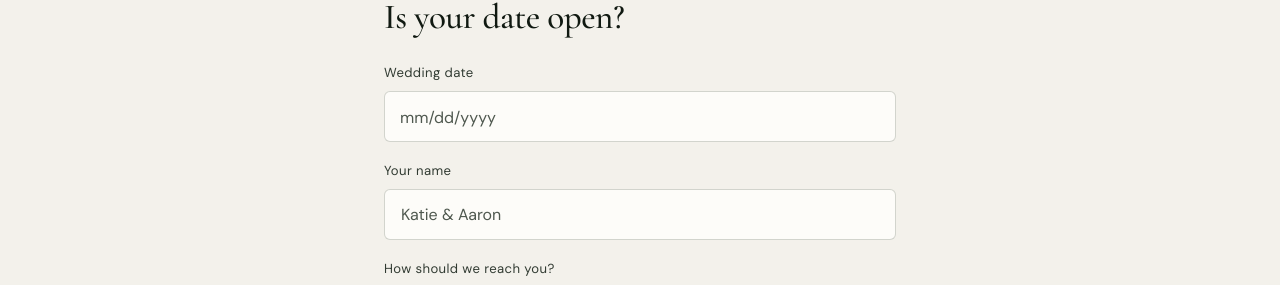
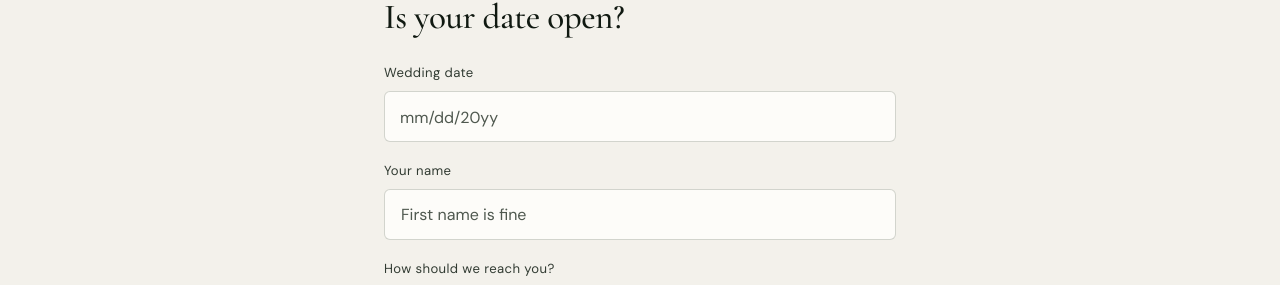
Before and after one commit to jshplhm/goldenflowers, a Jekyll site: the page built from consultation-form/index.md, in a window 1280 px wide and 1400 px high, scrolled down 634 px. Shown: the part 384-669 px from the top of the window. Built offline with Jekyll 4.4.1, drawn with Linux system fonts in a browser that asks for light colours.

Commit message:
Consult form round 8: year auto-completes, Back docks into the bar
Date mask knows the year is always 20xx: "27" completes to 2027 the
moment it's typed (streaming "061127" gives a full date in six digits),
typing "2027" in full still works because "20..." passes through — safe
now that 2020 is outside the valid range, so a bare "20" can only mean
the century. Ghost/placeholder reads mm/dd/20yy. Expansion only ever
happens while typing forward, never on deletes, never on a timer.

Back is an arrow docked into the start of the progress row: the first
bar segment shortens to clear it (sibling selector on [hidden]), the
second bar never changes, and the arrow centers on the bar line so the
row stays 2px tall.

No-spam notes drop the "Wedding only." prefix on all three variants.
Name placeholder: "First name is fine".

Server v3.3 (deploy anytime, no ordering hazard): Page and Button
columns return, fed by the cta_page/cta_button params the form already
sends. Sheet-only; still absent from the notification email.

Co-Authored-By: Claude Fable 5 <noreply@anthropic.com>

```diff
--- a/_includes/consult-modal.html
+++ b/_includes/consult-modal.html
@@ -4,11 +4,11 @@
     it appears on the thank-you screen as the natural "done" affordance. {%- endcomment -%}
     <button class="modal-close" type="button" aria-label="Close" data-consult-close hidden>&times;</button>
     <form action="{{ site.consult_endpoint }}" method="POST" data-multistep data-ajax>
-      {%- comment -%} Back sits in the card's top-left corner (mirroring the
-      thank-you X) so step 2 spends no vertical space on chrome. No step
-      counter: the progress bar says where you are. {%- endcomment -%}
-      <button type="button" class="form-back" data-form-back aria-label="Back" hidden>&larr;</button>
-      <div class="form-progress" aria-hidden="true"><span class="on"></span><span data-progress-step2></span></div>
+      {%- comment -%} No step counter: the progress bar says where you are.
+      On step 2 the Back arrow docks into the start of the first bar
+      segment (the bar shortens to make room) so it costs no vertical
+      space. {%- endcomment -%}
+      <div class="form-progress"><button type="button" class="form-back" data-form-back aria-label="Back" hidden>&larr;</button><span class="on"></span><span data-progress-step2></span></div>
       <h2 id="consult-modal-title" data-form-heading>Is your date open?</h2>
       <div class="hp-wrap" aria-hidden="true">
         <label for="m-hp">Company</label>
@@ -17,11 +17,11 @@
       <div class="form-step-1">
         <div class="field-full">
           <label for="m-date">Wedding date</label>
-          <input type="text" id="m-date" name="date" placeholder="mm/dd/yyyy" inputmode="numeric" maxlength="10" autocomplete="off" data-date-mask required>
+          <input type="text" id="m-date" name="date" placeholder="mm/dd/20yy" inputmode="numeric" maxlength="10" autocomplete="off" data-date-mask required>
         </div>
         <div class="field-full">
           <label for="m-name">Your name</label>
-          <input type="text" id="m-name" name="name" placeholder="Katie &amp; Aaron" autocomplete="name" required>
+          <input type="text" id="m-name" name="name" placeholder="First name is fine" autocomplete="name" required>
         </div>
         {%- comment -%} Contact chooser, check all that apply: each checked
         channel reveals its field (CSS :has() covers no-JS; JS enables/
--- a/_includes/redesign-consult-js.html
+++ b/_includes/redesign-consult-js.html
@@ -290,16 +299,15 @@ function appendCommon_(params, form){
     var gt=document.createElement('span'); gt.className='gt'; var rest=document.createTextNode('');
     ghost.appendChild(gt); ghost.appendChild(rest); field.appendChild(ghost);
     el.removeAttribute('placeholder');
-    function render(){ gt.textContent=el.value; rest.nodeValue='mm/dd/yyyy'.slice(el.value.length); }
-    // "20" is ambiguous mid-type — the 2-digit shorthand for 2020 AND the
-    // first half of "2027" typed in full. Never guess on a timer (a slow
-    // typist pausing after "20" used to get hijacked to 2020 with further
-    // keystrokes bouncing off maxlength): a 2-digit year settles only at
-    // the moments typing is unambiguously done — leaving the field, or
-    // pressing Continue (the advance handler calls _finalizeYear).
+    function render(){ gt.textContent=el.value; rest.nodeValue='mm/dd/20yy'.slice(el.value.length); }
+    // Mostly vestigial now that the mask expands 2-digit years live, but a
+    // paste or delete can still leave a bare 2-digit year at blur/Continue.
+    // "20" is exempt: that's the century prefix mid-type (someone typing
+    // "2027" in full), not shorthand for 2020 — expanding it would revive
+    // the old hijack bug. It just fails the format check instead.
     function finalizeYear(){
       var m=el.value.match(/^(\d\d\/\d\d\/)(\d\d)$/);
-      if(m){ el.value=m[1]+'20'+m[2]; render(); }
+      if(m&&m[2]!=='20'){ el.value=m[1]+'20'+m[2]; render(); }
       applyDateValidity(el);
     }
     el._finalizeYear=finalizeYear;
--- a/assets/css/redesign.css
+++ b/assets/css/redesign.css
@@ -507,7 +507,7 @@ body.lb-open{overflow:hidden;}
    carrying asterisks. (.form-head-label still dresses the thank-you's
    "What happens next".) */
 .form-head-label{font-size:.78rem;letter-spacing:.2em;text-transform:uppercase;color:var(--ink);font-weight:500;}
-.form-progress{display:flex;gap:14px;}
+.form-progress{display:flex;gap:14px;position:relative;}
 .form-progress span{height:2px;flex:1;background:oklch(80% .015 120/.5);transition:background .3s;}
 .form-progress span.on{background:var(--forest-deep);}
 label .opt{color:var(--mute);}
@@ -530,15 +530,15 @@ label .opt{color:var(--mute);}
 .form-section select:has(> option[value=""]:checked),.modal select:has(> option[value=""]:checked){color:var(--mute);}
 .form-advance{margin-top:22px;}
 .form-advance .btn-primary,.form-submit .btn-primary{width:100%;justify-content:center;}
-/* Step 2's Back is a bare arrow in the card's top-left corner — the exact
-   mirror of the thank-you X (same size, same hover circle), so it reads as
-   chrome and costs no vertical space. On the inline page form it floats in
-   the section's top padding instead. */
-.form-back{position:absolute;top:10px;left:12px;width:38px;height:38px;border:none;background:transparent;font-size:1.4rem;line-height:1;color:var(--mute);cursor:pointer;border-radius:50%;padding:0;text-align:center;font-family:var(--b);transition:background .2s,color .2s;}
-.form-back:hover{background:oklch(20% .02 150/.07);color:var(--ink);}
+/* Step 2's Back docks into the start of the progress row: the first bar
+   segment shortens to make room for the arrow (the second bar never
+   changes), and the arrow centers on the bar line without adding row
+   height — zero vertical cost. */
+.form-back{position:absolute;left:-7px;top:50%;transform:translateY(-50%);width:30px;height:30px;border:none;background:transparent;font-size:1.25rem;line-height:1;color:var(--forest-deep);cursor:pointer;border-radius:50%;padding:0;text-align:center;font-family:var(--b);transition:background .2s,color .2s;}
+.form-back:hover{background:oklch(20% .02 150/.07);}
 .form-back:focus-visible{outline:2px solid var(--terra);outline-offset:2px;}
-.form-section [data-form-wrap]{position:relative;}
-.form-section .form-back{top:-46px;left:-10px;}
+/* Bar 1 clears the arrow only while Back is visible (step 2). */
+.form-back:not([hidden])+span{margin-left:34px;}
 .form-submit{margin-top:8px;}
 .date-field{position:relative;display:block;}
 .date-ghost{position:absolute;left:16px;top:14px;font-size:1rem;color:var(--mute);pointer-events:none;}
--- a/consultation-form/index.md
+++ b/consultation-form/index.md
@@ -46,8 +46,7 @@ redirect_from:
 <section class="form-section" id="consultation">
   <div data-form-wrap>
     <form action="{{ site.consult_endpoint }}" method="POST" id="consultation-form" data-multistep data-ajax>
-      <button type="button" class="form-back" data-form-back aria-label="Back" hidden>&larr;</button>
-      <div class="form-progress" aria-hidden="true"><span class="on"></span><span data-progress-step2></span></div>
+      <div class="form-progress"><button type="button" class="form-back" data-form-back aria-label="Back" hidden>&larr;</button><span class="on"></span><span data-progress-step2></span></div>
       <h2 class="form-heading" data-form-heading>Is your date open?</h2>
       <div class="hp-wrap" aria-hidden="true">
         <label for="hp">Company</label>
@@ -56,11 +55,11 @@ redirect_from:
       <div class="form-step-1">
         <div class="field-full">
           <label for="date">Wedding date</label>
-          <input type="text" id="date" name="date" placeholder="mm/dd/yyyy" inputmode="numeric" maxlength="10" autocomplete="off" data-date-mask required>
+          <input type="text" id="date" name="date" placeholder="mm/dd/20yy" inputmode="numeric" maxlength="10" autocomplete="off" data-date-mask required>
         </div>
         <div class="field-full">
           <label for="name">Your name</label>
-          <input type="text" id="name" name="name" placeholder="Katie &amp; Aaron" autocomplete="name" required>
+          <input type="text" id="name" name="name" placeholder="First name is fine" autocomplete="name" required>
         </div>
         <!-- Contact chooser, check all that apply: each checked channel
              reveals its field (CSS :has() covers no-JS; JS enables/disables
```
Also changed, not shown: other parts of _includes/redesign-consult-js.html (+12 -3 lines), 1 other file.
